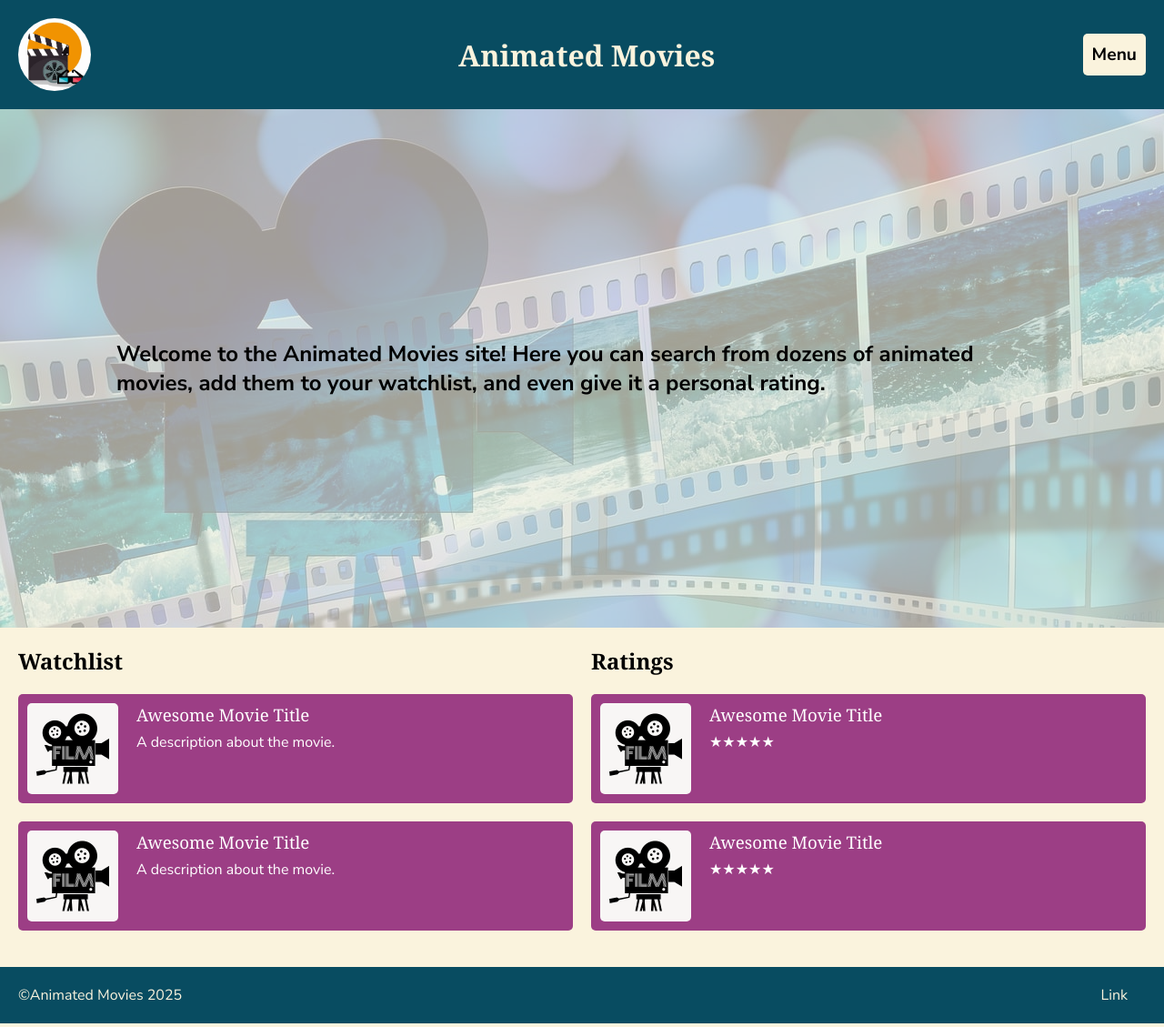
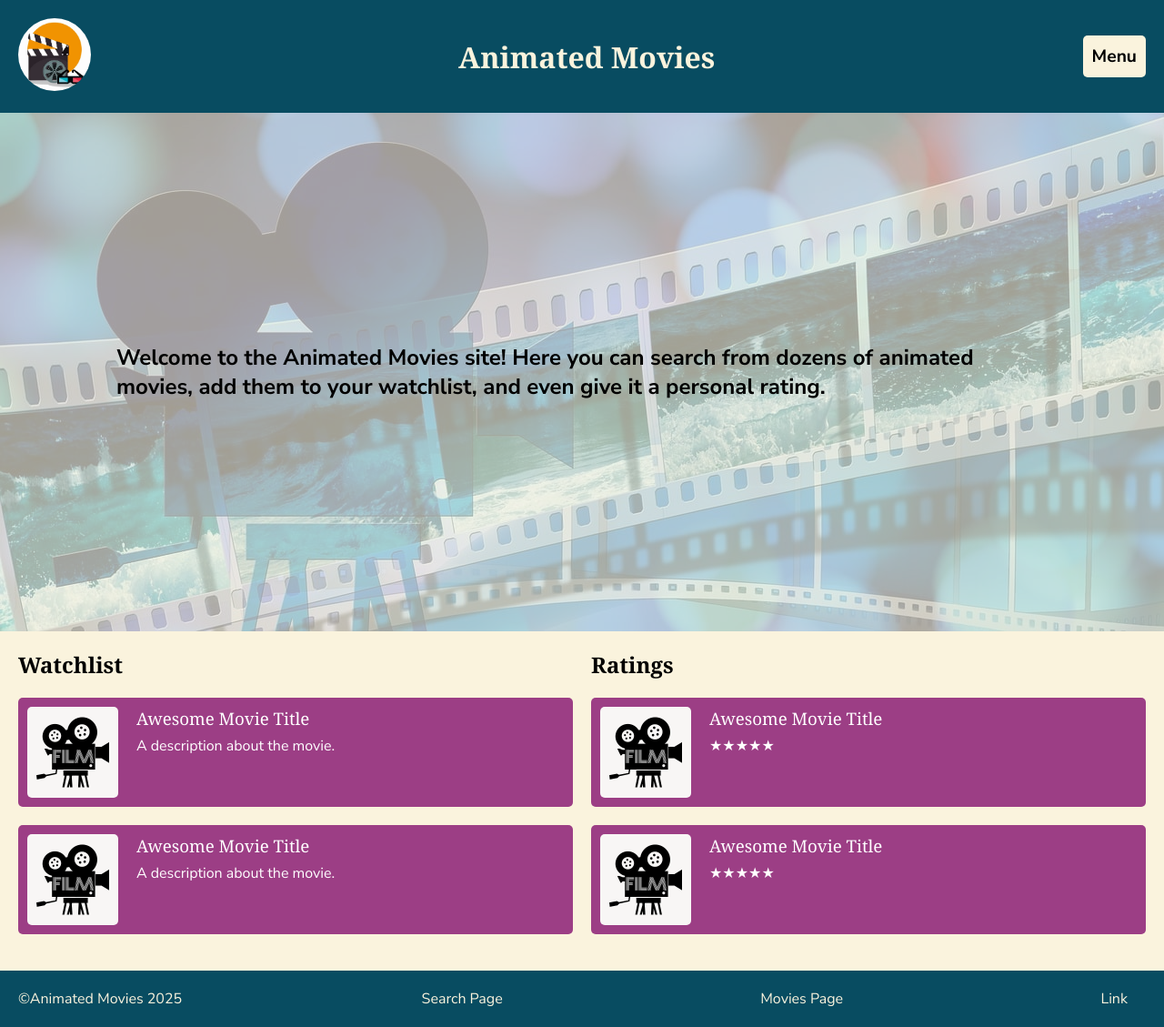
Before and after one commit to erschm240/wdd231-movies, a plain HTML site: page index.html in a window 1280 px wide. Shown: the whole page at 91% size. Drawn offline with Linux system fonts and the light colour scheme; a web font is replaced by a local one.

Commit message:
Added links to each page (temporary) in the footer so the professor can view all the pages we worked on.

```diff
--- a/index.html
+++ b/index.html
@@ -8,7 +8,7 @@
 </head>
 <body>
     <header>
-        <img class="logo" src="images/temporary_icon.webp">
+        <a href="index.html"><img class="logo" src="images/temporary_icon.webp"></a>
         <h1>Animated Movies</h1>
         <button class="menu-btn">Menu</button>
     </header>
@@ -56,6 +56,8 @@
     </main>
     <footer>
         <p>©Animated Movies 2025</p>
+        <a href="search.html">Search Page</a>
+        <a href="movie.html">Movies Page</a>
         <a href="">Link</a>
     </footer>
 </body>
```
Also changed, not shown: movie.html (+3 -1 lines), search.html (+3 -1 lines). Lines whose indentation alone changed are shown as unchanged.
